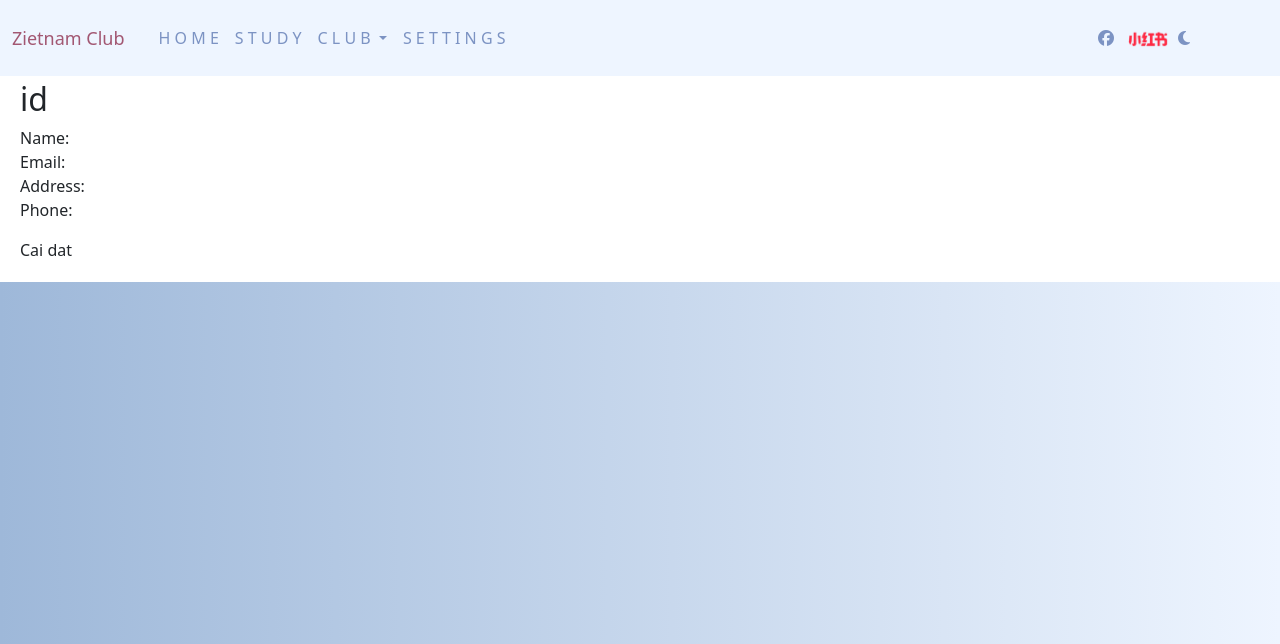
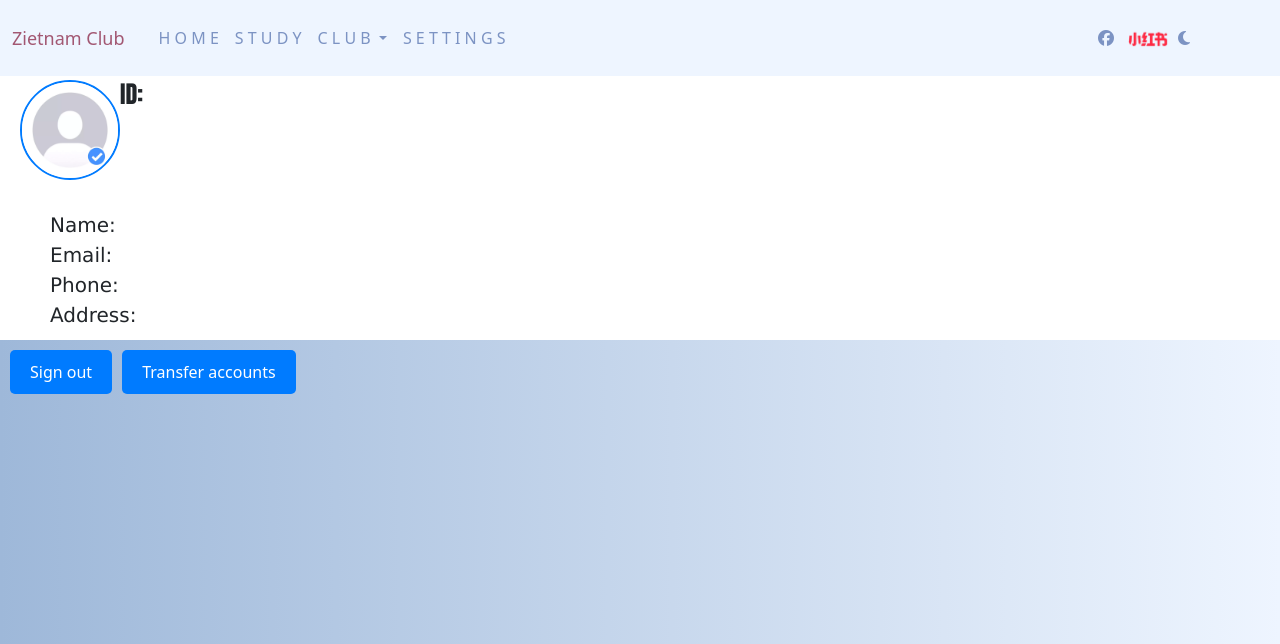
Before and after one commit to Torru20/zietnam_club_php, a PHP site: page /pages/settings_page.php in a window 1280 px wide. Shown: the top 644 px of the page. Run offline with PHP 8.4, Linux system fonts and the light colour scheme; some libraries are stand-ins or nearby versions; some web fonts are replaced.

Commit message:
Ngan_21_10_3
settings_page,css

```diff
--- a/css/settings.css
+++ b/css/settings.css
@@ -12,10 +12,60 @@ a{
     display: flex;
     flex-direction: column;
     justify-content: space-between;
+    width: 100vw;
+    height: 35vh;
 
 
 }
-.settings_images_id{
+ .settings_images_id{
     display: flex;
     flex-direction: row;
+    width: 50vw;
+
+
 }
+.settings_images_id img{
+    width: 100px;
+    height: 100px;
+    border-radius: 50%;
+    object-fit: cover;
+    border: 2px solid #007BFF;
+
+}
+.settings_images_id h4{
+    font-family: Impact, Haettenschweiler, 'Arial Narrow Bold', sans-serif;
+}
+.settings_info_user{
+    padding:30px;
+    font-size: 20px;
+    margin-bottom: 20px;
+    font-family:'Lucida Sans', 'Lucida Sans Regular', 'Lucida Grande', 'Lucida Sans Unicode', Geneva, Verdana, sans-serif
+}
+.button {
+    display: inline-block;
+    padding: 10px 20px;
+    background-color: #007BFF;
+    color: white;
+    text-decoration: none;
+    border-radius: 5px;
+    font-size: 16px;
+    text-align: center;
+    transition: background-color 0.3s;
+    border-color:0.3s;
+}
+
+.button:hover {
+    background-color: #0056b3;
+    cursor: pointer;
+}
+
+.settings_button {
+    margin: 10px;
+}
+.setting_btn{
+    display: flex;
+    justify-content:flex-start; /* Căn giữa theo chiều ngang */
+    flex-direction: row;
+    align-items: center; /* Căn giữa theo chiều dọc */
+
+}
--- a/pages/settings_page.php
+++ b/pages/settings_page.php
@@ -21,29 +21,31 @@
 
     <div class="settings_container">
         <div class="settings_images_id">
-            <img src="" alt="">
-            <h2>id</h2>
+            <img src="../images/Hinhdaidien.jpg" alt="User Avatar">
+            <h4>ID:</h4>
         </div>
 
-        <div class="settings_info">
+
             <div class="settings_info_user">
                 <p>
                     Name:<br>
                     Email:<br>
-                    Address:<br>
-                    Phone:
+                    Phone:<br>
+                    Address:
                 </p>
             </div>
-        </div>
-        <div class="settings_button">
-            <a>Cai dat</a>
-        </div>
-
-    </div>
-    <div>
 
 
-    </div>
+     </div>
+     <div class="setting_btn">
+        <div class="settings_button">
+            <a href="login_page.php" class="button">Sign out</a>
+         </div>
+         <div class="settings_transfer">
+            <a href="login_page.php" class="button">Transfer accounts</a>
+        </div>
+     </div>
+
     <script src="https://cdn.jsdelivr.net/npm/bootstrap@5.3.3/dist/js/bootstrap.bundle.min.js" integrity="sha384-YvpcrYf0tY3lHB60NNkmXc5s9fDVZLESaAA55NDzOxhy9GkcIdslK1eN7N6jIeHz" crossorigin="anonymous"></script>
 
 </body>
```
Also changed, not shown: images/Hinhdaidien.jpg (added).
